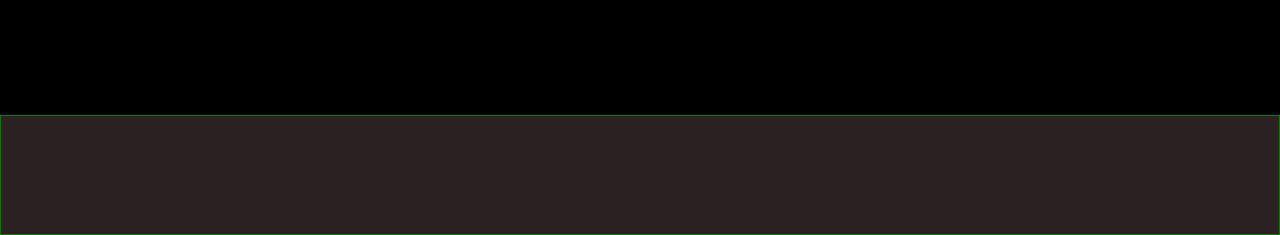
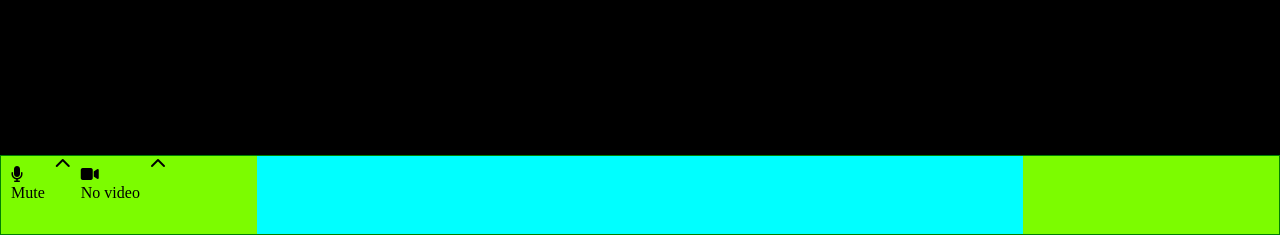
Before and after one commit to lucasens1/html-css-zoom, a plain HTML site: page index.html in a window 1280 px wide. Shown: the part 565-800 px from the top of the page. Drawn offline with Linux system fonts and the light colour scheme.

Commit message:
add: lft footer

```diff
--- a/css/style.css
+++ b/css/style.css
@@ -6,6 +6,21 @@
 
 img{
     max-width: 100%;
+}
+.pd-10-xr{
+    padding:10px;
+}
+
+.va{
+    vertical-align: middle;
+}
+
+.bloc{
+    display: block;
+}
+
+.inl{
+    display: inline-block;
 }
 
 .flex{
@@ -44,7 +59,7 @@ img{
 
 .container{
     width: 100%;
-    height: calc(100% - 120px);
+    height: calc(100% - 80px);
     padding-top: 50px;
     padding-right: 30px;
     padding-left: 30px;
@@ -81,8 +96,24 @@ img{
 
 .footer{
     width: 100%;
-    height: 120px;
+    height: 80px;
     background-color: #2b2121;
     /*Debug*/
     border: 1px solid green;
 }
+
+.foot{
+    width: 100%;
+    height: 100%;
+}
+
+.lft,
+.end{
+    width: 20%;
+    background-color: lawngreen;
+}
+
+.cntr{
+    width: 60%;
+    background-color: aqua;
+}
--- a/index.html
+++ b/index.html
@@ -243,8 +243,24 @@
 
         </div>
         <div class="footer">
-            <div class="flex">
+            <div class="foot flex">
+                <div class="lft flex">
+                    <!-- BLocco uno sotto altro-->
+                    <div class="pd-10-xr">
+                        <span class="bloc"><i class="fa-solid fa-microphone"></i></span>
+                        <span>Mute</span>
+                    </div>
+                    <!-- Accanto -->
+                    <span class="inl"><i class="fa-solid fa-chevron-up"></i></span>
 
+                    <div class="pd-10-xr">
+                        <span class="bloc"><i class="fa-solid fa-video"></i></span>
+                        <span>No video</span>
+                    </div>
+                    <span class="inl"><i class="fa-solid fa-chevron-up"></i></span>
+                </div>
+                <div class="cntr"></div>
+                <div class="end"></div>
             </div>
 
         </div>
```
